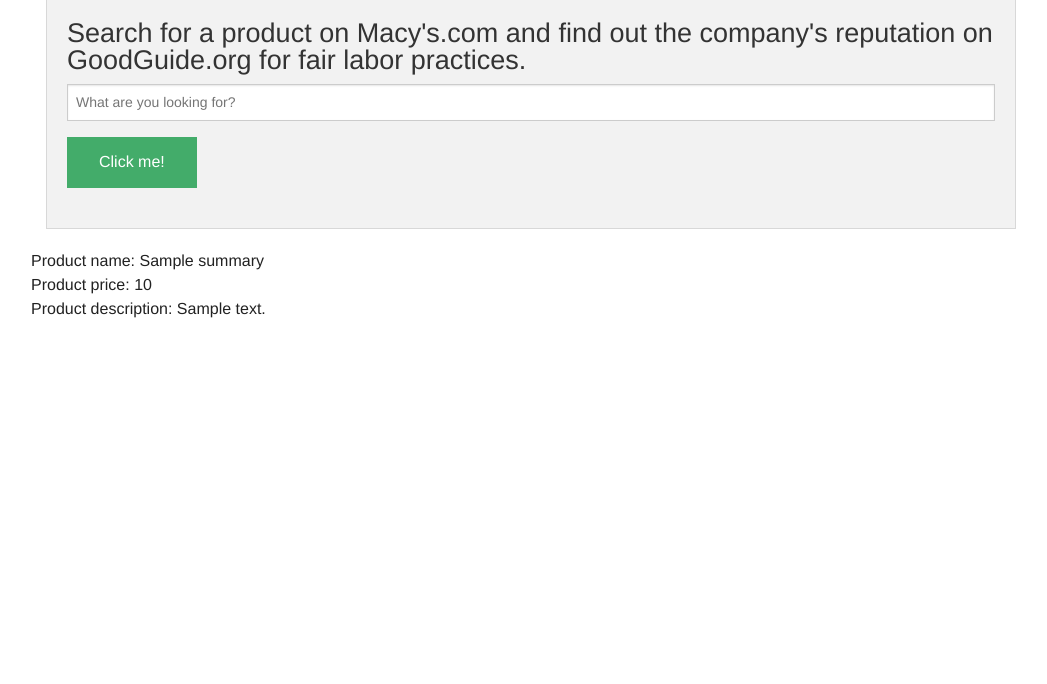
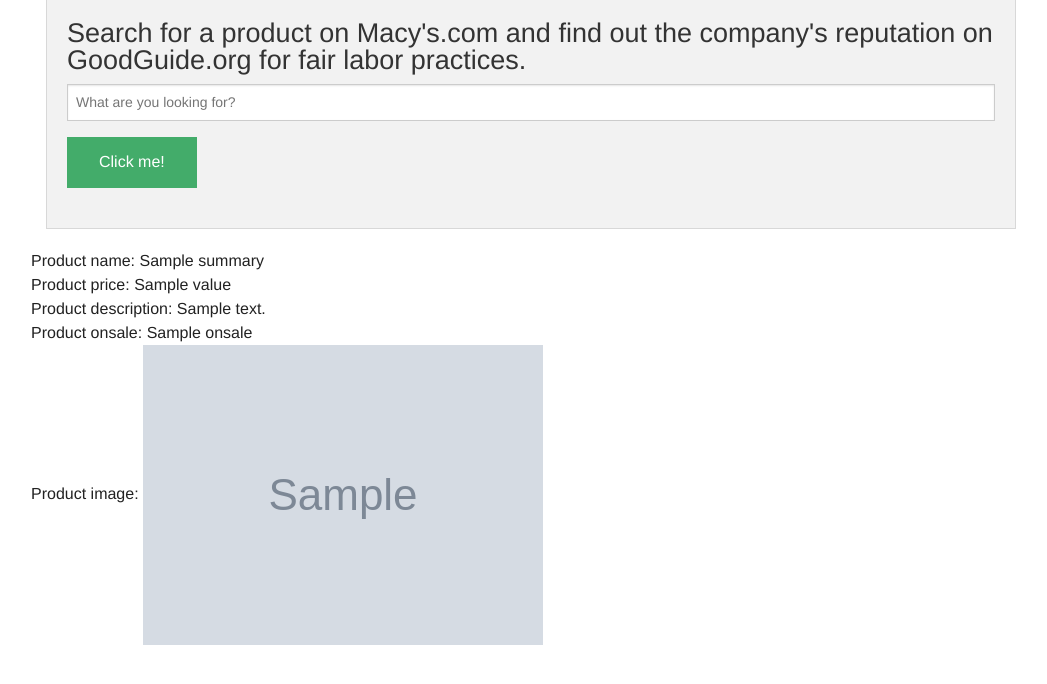
Before and after one commit to magshi/shop-with-conscience, a Flask app: template templates/index.html in a window 1280 px wide. Shown: the part 74-758 px from the top of the page, without its empty margins (109-1156 px from the left). Run offline with Flask 2, Linux system fonts and the light colour scheme; the template is opened without the code that fills it: most values are stand-ins (such as "Sample title", 1, 10 or a date in 2020); grey boxes marked "Sample" are stand-in pictures.

Commit message:
Added image link and price

```diff
--- a/templates/product.html
+++ b/templates/product.html
@@ -1,6 +1,11 @@
 
 		Product name: {{product.summary.name}}
 		</br>
-		Product price: {{product.summary.price}}
+		Product price: {{product.price.regular.value}}
 		</br>
 		Product description: {{product.summary.description}}
+		</br>
+		Product onsale: {{product.summary.onsale}}
+		</br>
+		Product image: <img src="{{product.image[0].imageurl}}"/>
+		</br>
```
